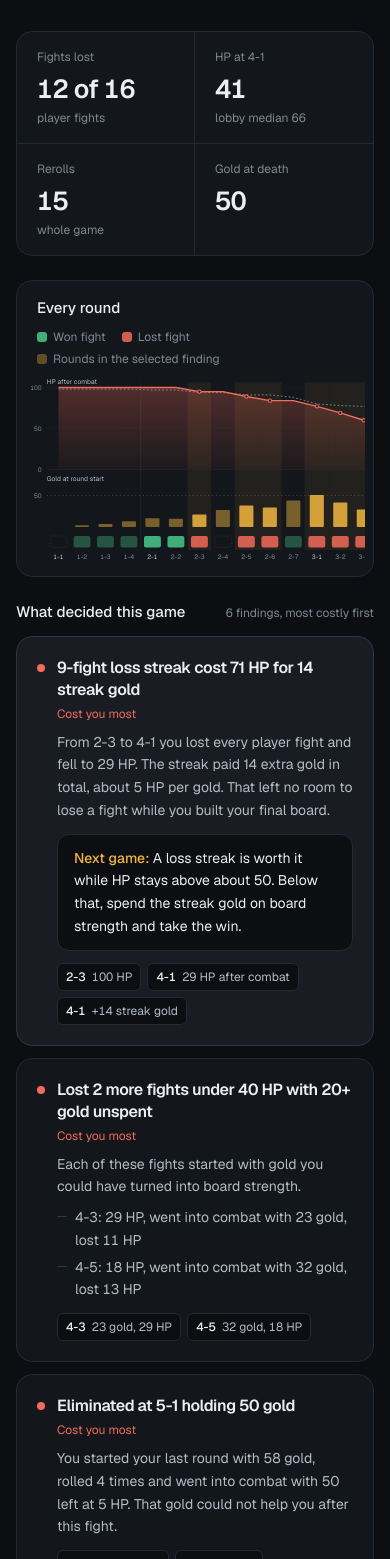
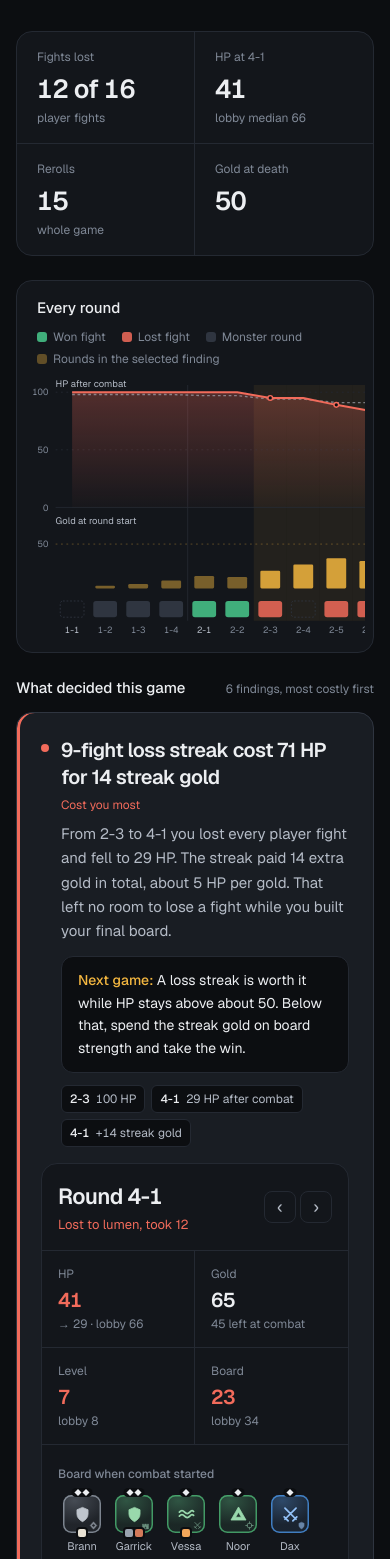
Before and after one commit to malcolmshi123/tfteacher, a Next.js app: page /review/sample in a window 390 px wide. Shown: the part 441-2000 px from the top of the page. Built offline with nearby package versions, Linux system fonts and the light colour scheme.

Commit message:
rank findings, redraw tokens

```diff
--- /dev/null
+++ b/components/TraitGlyph.tsx
@@ -0,0 +1,28 @@
+// Code-drawn trait crests. Each trait gets one simple, distinct mark so a unit
+// reads at a glance even at shop size. Drawn on a 24x24 grid.
+const PATHS: Record<string, React.ReactNode> = {
+  Ironclad: <path d="M12 3 19 6v5.5c0 4.3-3 7.6-7 9.5-4-1.9-7-5.2-7-9.5V6z" />,
+  Tidecaller: (
+    <path d="M3 14c2.2-2.4 4.4-2.4 6.6 0s4.4 2.4 6.6 0 3.6-2 4.8-.8M3 9c2.2-2.4 4.4-2.4 6.6 0s4.4 2.4 6.6 0 3.6-2 4.8-.8" fill="none" strokeWidth="2.2" strokeLinecap="round" />
+  ),
+  Duelist: <path d="m5 4 14 14M19 4 5 18M4 15l5 5M20 15l-5 5" fill="none" strokeWidth="2.2" strokeLinecap="round" />,
+  Sparkwright: <path d="M13.5 2 5 13.5h6L9.5 22 19 9.5h-6z" />,
+  Warden: <path d="M12 2 21 12 12 22 3 12zM12 7.5 7.5 12l4.5 4.5 4.5-4.5z" fillRule="evenodd" />,
+  Sharpshot: (
+    <g fill="none" strokeWidth="2.1" strokeLinecap="round">
+      <circle cx="12" cy="12" r="6.5" />
+      <path d="M12 2v5M12 17v5M2 12h5M17 12h5" />
+    </g>
+  ),
+  Ashen: <path d="M12 2c1 4 6 6.5 6 12a6 6 0 0 1-12 0c0-2.6 1.4-4.4 2.8-5.6.2 2 1 3.2 2.2 3.6C10.6 8.6 11.2 5 12 2z" />,
+  Runebound: <path d="M12 2.5 21.5 19h-19zM12 9l-3.6 6.5h7.2z" fillRule="evenodd" />,
+  Bastion: <path d="M4 21V8h3v3h2.5V8h5v3H17V8h3v13zM10 21v-4.5a2 2 0 0 1 4 0V21z" fillRule="evenodd" />,
+};
+
+export function TraitGlyph({ trait, size = 16, color = "currentColor" }: { trait: string; size?: number; color?: string }) {
+  return (
+    <svg width={size} height={size} viewBox="0 0 24 24" aria-hidden fill={color} stroke={color}>
+      {PATHS[trait] ?? <circle cx="12" cy="12" r="6" />}
+    </svg>
+  );
+}
--- a/components/UnitToken.tsx
+++ b/components/UnitToken.tsx
@@ -1,10 +1,11 @@
 import { ITEMS, UNIT_BY_ID } from "@/lib/game/set";
 import type { Piece } from "@/lib/game/types";
+import { TraitGlyph } from "./TraitGlyph";
 
 const COST_VAR = ["", "var(--c1)", "var(--c2)", "var(--c3)", "var(--c4)", "var(--c5)"];
 
-// Units are drawn in code: a cost-colored tile with the unit's initials, star
-// pips and item slots. No game art.
+// Units are drawn in code: a cost-colored tile with the unit's main trait crest,
+// its second trait in the corner, star pips and item slots. No game art.
 export function UnitToken({
   piece,
   unitId,
@@ -22,44 +23,64 @@ export function UnitToken({
   const u = UNIT_BY_ID[id];
   const color = COST_VAR[u.cost];
   const star = piece?.star ?? 0;
-  const ring =
-    state === "missed"
-      ? "0 0 0 2px var(--bg), 0 0 0 4px var(--hp)"
-      : state === "bought"
-        ? "0 0 0 2px var(--bg), 0 0 0 4px var(--good)"
-        : undefined;
+  const small = size < 36;
+  const border =
+    state === "missed" ? "inset 0 0 0 2px var(--hp)" : state === "bought" ? "inset 0 0 0 2px var(--good)" : `inset 0 0 0 1.5px color-mix(in oklab, ${color} 75%, transparent)`;
   return (
-    <div className="flex flex-col items-center gap-1.5" style={{ width: size + 8, opacity: state === "dim" ? 0.45 : 1 }}>
+    <div className="flex flex-col items-center gap-1.5" style={{ width: size + (showName ? 10 : 0), opacity: state === "dim" ? 0.55 : 1 }}>
       <div
-        className="relative grid place-items-center rounded-[10px]"
+        className="relative grid place-items-center"
         style={{
           width: size,
           height: size,
-          background: `linear-gradient(160deg, color-mix(in oklab, ${color} 30%, var(--panel-2)) 0%, color-mix(in oklab, ${color} 10%, var(--panel)) 100%)`,
-          boxShadow: `inset 0 0 0 1.5px color-mix(in oklab, ${color} 70%, transparent)${ring ? ", " + ring : ""}`,
+          borderRadius: Math.max(7, size * 0.22),
+          background:
+            state === "missed"
+              ? `linear-gradient(160deg, color-mix(in oklab, var(--hp) 32%, var(--panel-2)), color-mix(in oklab, var(--hp) 12%, var(--panel)))`
+              : `radial-gradient(120% 90% at 30% 15%, color-mix(in oklab, ${color} 38%, var(--panel-2)) 0%, color-mix(in oklab, ${color} 12%, var(--panel)) 70%)`,
+          boxShadow: border,
         }}
         title={`${u.name} · ${u.cost}-cost · ${u.traits.join(", ")}`}
       >
-        <span className="text-[15px] font-semibold tracking-tight" style={{ color: `color-mix(in oklab, ${color} 55%, white)`, fontSize: size * 0.3 }}>
-          {u.name.slice(0, 2)}
-        </span>
+        <TraitGlyph trait={u.traits[0]} size={size * 0.5} color={`color-mix(in oklab, ${color} 62%, white)`} />
+        {!small && (
+          <span className="absolute bottom-[3px] right-[3px] opacity-70">
+            <TraitGlyph trait={u.traits[1]} size={Math.max(9, size * 0.22)} color={`color-mix(in oklab, ${color} 45%, var(--ink-2))`} />
+          </span>
+        )}
         {star > 0 && (
           <span className="absolute -top-[7px] left-1/2 flex -translate-x-1/2 gap-[3px] rounded-full bg-[var(--bg)] px-1 py-[2px]">
             {Array.from({ length: star }).map((_, i) => (
-              <span key={i} className="block h-[5px] w-[5px] rotate-45" style={{ background: star === 3 ? "var(--c5)" : "var(--ink-2)" }} />
+              <span key={i} className="block h-[5px] w-[5px] rotate-45" style={{ background: star === 3 ? "var(--c5)" : "var(--ink)" }} />
             ))}
           </span>
         )}
+        {state === "missed" && <Badge color="var(--hp)">2★</Badge>}
+        {state === "bought" && (
+          <Badge color="var(--good)">
+            <svg width="8" height="8" viewBox="0 0 10 10" aria-hidden>
+              <path d="M2 5.2 4.2 7.4 8.2 2.8" fill="none" stroke="var(--bg)" strokeWidth="2" strokeLinecap="round" strokeLinejoin="round" />
+            </svg>
+          </Badge>
+        )}
         {piece && piece.items.length > 0 && (
-          <span className="absolute -bottom-[5px] left-1/2 flex -translate-x-1/2 gap-[3px]">
+          <span className="absolute -bottom-[6px] left-1/2 flex -translate-x-1/2 gap-[2px] rounded-[4px] bg-[var(--bg)] p-[2px]">
             {piece.items.map((it) => (
-              <span key={it} title={ITEMS[it]} className="block h-[9px] w-[9px] rounded-[3px] border border-[var(--bg)]" style={{ background: itemColor(it) }} />
+              <span key={it} title={ITEMS[it]} className="block h-[8px] w-[8px] rounded-[2px]" style={{ background: itemColor(it) }} />
             ))}
           </span>
         )}
       </div>
-      {showName && <span className="text-[11px] leading-none text-[var(--muted)]">{u.name}</span>}
+      {showName && <span className="mt-0.5 text-[11px] leading-none text-[var(--ink-2)]">{u.name}</span>}
     </div>
+  );
+}
+
+function Badge({ color, children }: { color: string; children: React.ReactNode }) {
+  return (
+    <span className="absolute -right-[6px] -top-[6px] grid h-[15px] min-w-[15px] place-items-center rounded-full px-[3px] text-[8.5px] font-bold leading-none text-[var(--bg)]" style={{ background: color, boxShadow: "0 0 0 2px var(--panel)" }}>
+      {children}
+    </span>
   );
 }
 
--- a/components/review/ReviewView.tsx
+++ b/components/review/ReviewView.tsx
@@ -75,13 +75,14 @@ export function ReviewView({ review, initialRound }: { review: Review; initialRo
           <div className="flex flex-wrap gap-x-4 gap-y-1 text-[12px] text-[var(--muted)]">
             <Key color="var(--good)">Won fight</Key>
             <Key color="var(--hp)">Lost fight</Key>
+            <Key color="var(--line-2)" solid>Monster round</Key>
             <Key color="var(--brand)" faint>
               Rounds in the selected finding
             </Key>
           </div>
         </div>
         <div className="-mx-1 overflow-x-auto md:mx-0">
-          <div className="min-w-[640px] md:min-w-0">
+          <div className="min-w-[900px] md:min-w-0">
             <Timeline series={series} selected={round} highlight={activeFinding?.stages} onSelect={setRound} />
           </div>
         </div>
@@ -95,12 +96,16 @@ export function ReviewView({ review, initialRound }: { review: Review; initialRo
             <span className="text-[12px] text-[var(--muted)]">{findings.filter((f) => !f.positive).length} findings, most costly first</span>
           </div>
           <ol className="space-y-3">
-            {findings.map((f) => (
-              <FindingCard key={f.id} f={f} active={f.id === active} onClick={() => pick(f)} onCite={(s) => { setActive(f.id); setRound(s); }} />
+            {findings.map((f, i) => (
+              <FindingCard key={f.id} f={f} lead={i === 0} active={f.id === active} onClick={() => pick(f)} onCite={(s) => { setActive(f.id); setRound(s); }}>
+                <div className="mt-4 lg:hidden" onClick={(e) => e.stopPropagation()}>
+                  <RoundInspector game={game} stage={round} series={series} findings={findings} onPick={setRound} />
+                </div>
+              </FindingCard>
             ))}
           </ol>
         </section>
-        <aside className="lg:sticky lg:top-20 lg:self-start">
+        <aside className="hidden lg:sticky lg:top-20 lg:block lg:self-start">
           <RoundInspector game={game} stage={round} series={series} findings={findings} onPick={setRound} />
         </aside>
       </div>
@@ -108,27 +113,29 @@ export function ReviewView({ review, initialRound }: { review: Review; initialRo
   );
 }
 
-function FindingCard({ f, active, onClick, onCite }: { f: Finding; active: boolean; onClick: () => void; onCite: (stage: string) => void }) {
+function FindingCard({ f, active, lead, onClick, onCite, children }: { f: Finding; active: boolean; lead?: boolean; onClick: () => void; onCite: (stage: string) => void; children?: React.ReactNode }) {
+  const quiet = (f.positive || f.severity === "low") && !active;
   const tone = f.positive ? "var(--good)" : f.severity === "high" ? "var(--hp)" : f.severity === "medium" ? "var(--gold)" : "var(--muted)";
   const label = f.positive ? "Went well" : f.severity === "high" ? "Cost you most" : f.severity === "medium" ? "Cost you some" : "Minor";
   return (
     <li
-      className={`group cursor-pointer rounded-2xl border bg-[var(--panel)] p-5 transition-colors ${
-        active ? "border-[var(--line-2)] bg-[var(--panel-2)]" : "border-[var(--line)] hover:border-[var(--line-2)]"
+      className={`group cursor-pointer rounded-2xl border transition-colors ${lead ? "p-6" : quiet ? "px-5 py-4" : "p-5"} ${
+        active ? "border-[var(--line-2)] bg-[var(--panel-2)]" : "border-[var(--line)] bg-[var(--panel)] hover:border-[var(--line-2)]"
       }`}
+      style={lead ? { boxShadow: `inset 3px 0 0 ${tone}` } : undefined}
       onClick={onClick}
     >
       <div className="flex items-start gap-3">
         <span className="mt-[7px] block h-2 w-2 shrink-0 rounded-full" style={{ background: tone }} />
         <div className="min-w-0 flex-1">
           <div className="flex flex-wrap items-baseline justify-between gap-x-4 gap-y-1">
-            <h3 className="text-[16px] font-semibold leading-snug tracking-tight">{f.title}</h3>
+            <h3 className={`${lead ? "text-[20px]" : "text-[16px]"} font-semibold leading-snug tracking-tight`}>{f.title}</h3>
             <span className="text-[12px]" style={{ color: tone }}>
               {label}
             </span>
           </div>
-          <p className="mt-2 text-[14px] leading-relaxed text-[var(--ink-2)]">{f.detail}</p>
-          {f.lines && (
+          {!quiet && <p className={`mt-2 ${lead ? "text-[15px]" : "text-[14px]"} leading-relaxed text-[var(--ink-2)]`}>{f.detail}</p>}
+          {!quiet && f.lines && (
             <ul className="tnum mt-2 space-y-1 text-[14px] leading-relaxed text-[var(--ink-2)]">
               {f.lines.map((l) => (
                 <li key={l} className="flex gap-2">
@@ -138,13 +145,13 @@ function FindingCard({ f, active, onClick, onCite }: { f: Finding; active: boole
               ))}
             </ul>
           )}
-          {active && (
+          {(active || lead) && (
             <p className="mt-3 rounded-xl border border-[var(--line)] bg-[var(--bg)] px-4 py-3 text-[14px] leading-relaxed text-[var(--ink)]">
               <span className="font-medium text-[var(--brand)]">Next game: </span>
               {f.advice}
             </p>
           )}
-          <div className="mt-3 flex flex-wrap gap-1.5">
+          {!quiet && <div className="mt-3 flex flex-wrap gap-1.5">
             {f.cites.map((c, i) => (
               <button
                 key={i}
@@ -158,9 +165,10 @@ function FindingCard({ f, active, onClick, onCite }: { f: Finding; active: boole
                 {c.label}
               </button>
             ))}
-          </div>
+          </div>}
         </div>
       </div>
+      {active && children}
     </li>
   );
 }
@@ -169,10 +177,10 @@ function Dot() {
   return <span className="block h-[3px] w-[3px] rounded-full bg-[var(--line-2)]" />;
 }
 
-function Key({ color, children, faint }: { color: string; children: React.ReactNode; faint?: boolean }) {
+function Key({ color, children, faint, solid }: { color: string; children: React.ReactNode; faint?: boolean; solid?: boolean }) {
   return (
     <span className="inline-flex items-center gap-1.5">
-      <span className="block h-2.5 w-2.5 rounded-[3px]" style={{ background: color, opacity: faint ? 0.35 : 0.85 }} />
+      <span className="block h-2.5 w-2.5 rounded-[3px]" style={{ background: color, opacity: faint ? 0.35 : solid ? 1 : 0.85 }} />
       {children}
     </span>
   );
--- a/components/review/RoundInspector.tsx
+++ b/components/review/RoundInspector.tsx
@@ -54,9 +54,9 @@ export function RoundInspector({
 
   return (
     <div className="rounded-2xl border border-[var(--line)] bg-[var(--panel)]">
-      <div className="flex items-baseline justify-between gap-4 border-b border-[var(--line)] px-5 py-4">
-        <div className="flex items-baseline gap-3">
-          <h3 className="tnum text-[22px] font-semibold tracking-tight">Round {r.stage}</h3>
+      <div className="flex items-center justify-between gap-4 border-b border-[var(--line)] px-4 py-4 sm:px-5">
+        <div className="flex min-w-0 flex-wrap items-baseline gap-x-3 gap-y-0.5">
+          <h3 className="tnum whitespace-nowrap text-[22px] font-semibold tracking-tight">Round {r.stage}</h3>
           <span className={`text-[13px] ${r.outcome === "loss" ? "text-[var(--hp)]" : r.outcome === "win" ? "text-[var(--good)]" : "text-[var(--muted)]"}`}>
             {result}
           </span>
@@ -67,18 +67,18 @@ export function RoundInspector({
         </div>
       </div>
 
-      <dl className="grid grid-cols-4 border-b border-[var(--line)]">
-        <Stat k="HP" v={`${r.hp}`} sub={r.damageTaken ? `→ ${r.hp - r.damageTaken}` : `lobby ${pt.lobbyHp}`} tone={r.hp <= 40 ? "hp" : undefined} />
-        <Stat k="Gold" v={`${r.gold}`} sub={`→ ${r.goldEnd} into combat`} tone={r.goldEnd >= 20 && r.hp <= 40 ? "gold" : undefined} />
+      <dl className="grid grid-cols-2 border-b border-[var(--line)] sm:grid-cols-4">
+        <Stat k="HP" v={`${r.hp}`} sub={r.damageTaken ? `→ ${Math.max(0, r.hp - r.damageTaken)} · lobby ${pt.lobbyHp}` : `lobby ${pt.lobbyHp}`} tone={r.hp < pt.lobbyHp ? "hp" : undefined} />
+        <Stat k="Gold" v={`${r.gold}`} sub={`${r.goldEnd} left at combat`} />
         <Stat k="Level" v={`${r.level}`} sub={`lobby ${pt.lobbyLevel}`} tone={r.level < pt.lobbyLevel ? "hp" : undefined} />
         <Stat k="Board" v={`${pt.boardValue}`} sub={`lobby ${pt.lobbyBoardValue}`} tone={pt.boardValue < pt.lobbyBoardValue ? "hp" : undefined} />
       </dl>
 
-      <div className="space-y-5 px-5 py-5">
+      <div className="space-y-5 px-4 py-5 sm:px-5">
         <Section title="Board when combat started">
-          <div className="flex flex-wrap gap-x-2 gap-y-3 pt-2">
+          <div className="flex flex-wrap gap-x-1 gap-y-4 pt-3">
             {r.board.map((p, i) => (
-              <UnitToken key={i} piece={p} size={40} />
+              <UnitToken key={i} piece={p} size={38} />
             ))}
           </div>
         </Section>
@@ -102,19 +102,19 @@ export function RoundInspector({
               {r.shops.map((shop, si) => (
                 <div key={si} className="flex items-center gap-3">
                   <span className="tnum w-12 shrink-0 text-[11px] text-[var(--muted)]">{si === 0 ? "Free" : `Roll ${si}`}</span>
-                  <div className="flex gap-1.5">
+                  <div className="flex gap-2">
                     {shop.map((u, k) => {
                       const missed = (prevOwned[u] ?? 0) % 3 === 2 && !r.bought.includes(u);
                       const bought = boughtSlot[si][k];
-                      return <UnitToken key={k} unitId={u} size={30} showName={false} state={missed ? "missed" : bought ? "bought" : "normal"} />;
+                      return <UnitToken key={k} unitId={u} size={34} showName={false} state={missed ? "missed" : bought ? "bought" : "normal"} />;
                     })}
                   </div>
                 </div>
               ))}
             </div>
             <p className="mt-3 flex flex-wrap gap-x-4 gap-y-1 text-[12px] text-[var(--muted)]">
-              <Legend color="var(--good)">bought</Legend>
-              <Legend color="var(--hp)">would have made a 2-star</Legend>
+              <Legend color="var(--good)">Bought</Legend>
+              <Legend color="var(--hp)">Would have made a 2-star</Legend>
             </p>
           </Section>
         )}
@@ -151,7 +151,7 @@ function NavBtn({ children, onClick, disabled, label }: { children: React.ReactN
 
 function Stat({ k, v, sub, tone }: { k: string; v: string; sub?: string; tone?: "hp" | "gold" }) {
   return (
-    <div className="border-r border-[var(--line)] px-5 py-3.5 last:border-r-0">
+    <div className="border-b border-r border-[var(--line)] px-4 py-3.5 even:border-r-0 sm:border-b-0 sm:px-5 sm:even:border-r sm:last:border-r-0 [&:nth-child(n+3)]:border-b-0">
       <dt className="text-[12px] text-[var(--muted)]">{k}</dt>
       <dd className="tnum mt-0.5 text-[20px] font-semibold tracking-tight" style={{ color: tone === "hp" ? "var(--hp)" : tone === "gold" ? "var(--gold)" : undefined }}>
         {v}
@@ -173,7 +173,7 @@ function Section({ title, children }: { title: string; children: React.ReactNode
 function Legend({ color, children }: { color: string; children: React.ReactNode }) {
   return (
     <span className="inline-flex items-center gap-1.5">
-      <span className="block h-2.5 w-2.5 rounded-[3px] border-2" style={{ borderColor: color }} />
+      <span className="block h-2.5 w-2.5 rounded-full" style={{ background: color }} />
       {children}
     </span>
   );
--- a/components/review/Timeline.tsx
+++ b/components/review/Timeline.tsx
@@ -2,7 +2,6 @@
 
 import type { SeriesPoint } from "@/lib/review/engine";
 
-const W = 1000;
 const PAD_L = 34;
 const PAD_R = 12;
 const HP_TOP = 18;
@@ -13,6 +12,7 @@ const STRIP_TOP = GOLD_TOP + GOLD_H + 14;
 const STRIP_H = 18;
 const AXIS_Y = STRIP_TOP + STRIP_H + 18;
 const H = AXIS_Y + 8;
+const after = (p: SeriesPoint) => Math.max(0, p.hp - p.damage);
 
 export function Timeline({
   series,
@@ -20,13 +20,16 @@ export function Timeline({
   highlight,
   onSelect,
   compact = false,
+  width = 1000,
 }: {
   series: SeriesPoint[];
   selected?: string;
   highlight?: string[];
   onSelect?: (stage: string) => void;
   compact?: boolean;
+  width?: number;
 }) {
+  const W = width;
   const n = series.length;
   const step = (W - PAD_L - PAD_R) / n;
   const cx = (i: number) => PAD_L + step * i + step / 2;
@@ -34,7 +37,7 @@ export function Timeline({
   const maxGold = Math.max(60, ...series.map((p) => p.gold));
   const goldY = (g: number) => GOLD_TOP + GOLD_H - (g / maxGold) * GOLD_H;
 
-  const hpPath = series.map((p, i) => `${i ? "L" : "M"}${cx(i)},${hpY(p.hp - p.damage)}`).join(" ");
+  const hpPath = series.map((p, i) => `${i ? "L" : "M"}${cx(i)},${hpY(after(p))}`).join(" ");
   const hpArea = `${hpPath} L${cx(n - 1)},${HP_TOP + HP_H} L${cx(0)},${HP_TOP + HP_H} Z`;
   const lobbyPath = series.map((p, i) => `${i ? "L" : "M"}${cx(i)},${hpY(p.lobbyHp)}`).join(" ");
   const hl = new Set(highlight ?? []);
@@ -77,7 +80,7 @@ export function Timeline({
       <text x={PAD_L} y={HP_TOP - 6} fontSize="10.5" fill="var(--ink-2)">
         HP after combat
       </text>
-      <g transform={`translate(${W - PAD_R - 190}, ${HP_TOP - 14})`}>
+      <g transform={`translate(${W - PAD_R - 150}, ${HP_TOP - 14})`}>
         <line x1={0} x2={16} y1={0} y2={0} stroke="var(--hp)" strokeWidth={2} transform="translate(0,4)" />
         <text x={22} y={7.5} fontSize="10.5" fill="var(--ink-2)">You</text>
         <line x1={58} x2={74} y1={4} y2={4} stroke="var(--ink-2)" strokeWidth={1.5} strokeDasharray="3 3" />
@@ -88,7 +91,7 @@ export function Timeline({
       <path d={lobbyPath} fill="none" stroke="var(--ink-2)" strokeOpacity={0.6} strokeWidth={1.5} strokeDasharray="3 3" />
       <path d={hpPath} fill="none" stroke="var(--hp)" strokeWidth={2.25} strokeLinejoin="round" />
       {series.map((p, i) =>
-        p.damage > 0 ? <circle key={`d${i}`} cx={cx(i)} cy={hpY(p.hp - p.damage)} r={2.6} fill="var(--bg)" stroke="var(--hp)" strokeWidth={1.6} /> : null,
+        p.damage > 0 ? <circle key={`d${i}`} cx={cx(i)} cy={hpY(after(p))} r={2.6} fill="var(--bg)" stroke="var(--hp)" strokeWidth={1.6} /> : null,
       )}
 
       {/* gold */}
@@ -115,7 +118,7 @@ export function Timeline({
       {/* fight strip */}
       {series.map((p, i) => {
         const fill =
-          p.kind === "carousel" ? "transparent" : p.outcome === "win" ? "var(--good)" : p.outcome === "loss" ? "var(--hp)" : "var(--line-2)";
+          p.kind === "carousel" ? "transparent" : p.kind === "pve" ? "var(--line-2)" : p.outcome === "win" ? "var(--good)" : p.outcome === "loss" ? "var(--hp)" : "var(--line-2)";
         return (
           <rect
             key={`o${i}`}
@@ -125,7 +128,7 @@ export function Timeline({
             height={STRIP_H}
             rx={3}
             fill={fill}
-            fillOpacity={p.kind === "pve" ? 0.35 : 0.85}
+            fillOpacity={p.kind === "pve" ? 1 : 0.85}
             stroke={p.kind === "carousel" ? "var(--line-2)" : "none"}
             strokeDasharray={p.kind === "carousel" ? "2 2" : undefined}
           />
@@ -163,7 +166,7 @@ export function Timeline({
       {onSelect &&
         series.map((p, i) => (
           <rect key={`t${i}`} x={cx(i) - step / 2} y={0} width={step} height={H} fill="transparent" className="cursor-pointer" onClick={() => onSelect(p.stage)}>
-            <title>{`${p.stage}: ${p.hp - p.damage} HP, ${p.gold} gold, level ${p.level}`}</title>
+            <title>{`${p.stage}: ${after(p)} HP, ${p.gold} gold, level ${p.level}`}</title>
           </rect>
         ))}
     </svg>
--- a/lib/review/engine.ts
+++ b/lib/review/engine.ts
@@ -156,7 +156,7 @@ export function analyze(game: GameRecord): Review {
         title: `${span.length}-fight loss streak cost ${hpLost} HP for ${earned} streak gold`,
         detail: `From ${first} to ${lastS} you lost every player fight and fell to ${endHp} HP. The streak paid ${earned} extra gold in total, about ${Math.round(hpLost / Math.max(1, earned))} HP per gold. That left no room to lose a fight while you built your final board.`,
         advice: "A loss streak is worth it while HP stays above about 50. Below that, spend the streak gold on board strength and take the win.",
-        stages: span.map((r) => r.stage),
+        stages: R.slice(best.from, best.to + 1).map((r) => r.stage),
         focus: span[span.length - 1].stage,
         cites: [
           { stage: first, label: `${span[0].hp} HP` },
@@ -296,17 +296,32 @@ export function analyze(game: GameRecord): Review {
 
   const top = findings.filter((f) => !f.positive && f.severity === "high");
   const peakHpLoss = findings.find((f) => f.kind === "loss-streak");
+  const streak = findings.find((f) => f.kind === "loss-streak");
+  const streakEndHp = streak ? Math.max(0, R.find((r) => r.stage === streak.focus)!.hp - R.find((r) => r.stage === streak.focus)!.damageTaken) : undefined;
   const headline =
     game.placement <= 4
       ? `Top 4. Here is what kept it from being a win.`
-      : top.length
-        ? `You placed ${ordinal(game.placement)} because you reached stage 4 too low to build, then didn't spend when it counted.`
-        : `You placed ${ordinal(game.placement)}. Here is what made the difference.`;
+      : streak && streakEndHp !== undefined && last.goldEnd >= 10
+        ? `You placed ${ordinal(game.placement)}: a loss streak left you at ${streakEndHp} HP by ${streak.focus}, and you went out holding ${last.goldEnd} gold.`
+        : top.length
+          ? `You placed ${ordinal(game.placement)}. ${top[0].title}.`
+          : `You placed ${ordinal(game.placement)}. Here is what made the difference.`;
 
   const totalRolls = R.reduce((a, r) => a + r.rerolls, 0);
   const r41 = R.find((r) => r.stage === "4-1");
   const lobbyHp41 = r41 ? Math.round(median(r41.roster.filter((o) => o.hp > 0).map((o) => o.hp))) : undefined;
-  const summary = `${top.length} decisions cost you the most. ${peakHpLoss ? `The stage 3 loss streak took ${peakHpLoss.hpCost} HP. ` : ""}After that you rolled ${totalRolls} times all game and still went out with ${last.goldEnd} gold.`;
+  let summary = "";
+  if (peakHpLoss) {
+    const k = R.findIndex((r) => r.stage === peakHpLoss.focus);
+    const after = R.slice(k + 1);
+    const rolls = after.reduce((a, r) => a + r.rerolls, 0);
+    const losses = after.filter((r) => r.outcome === "loss").length;
+    const peak = Math.max(...after.map((r) => r.hp));
+    const gold = peakHpLoss.title.match(/for (\d+)/)?.[1];
+    summary = `The streak took ${peakHpLoss.hpCost} HP for ${gold} gold. After it you rolled ${rolls} times in ${after.length} rounds, lost ${losses} more fights and never got above ${peak} HP again.`;
+  } else {
+    summary = `You rolled ${totalRolls} times and went out with ${last.goldEnd} gold.`;
+  }
 
   return {
     game,
```
Also changed, not shown: 1 other file (tests, documents, lock files or other folders).
